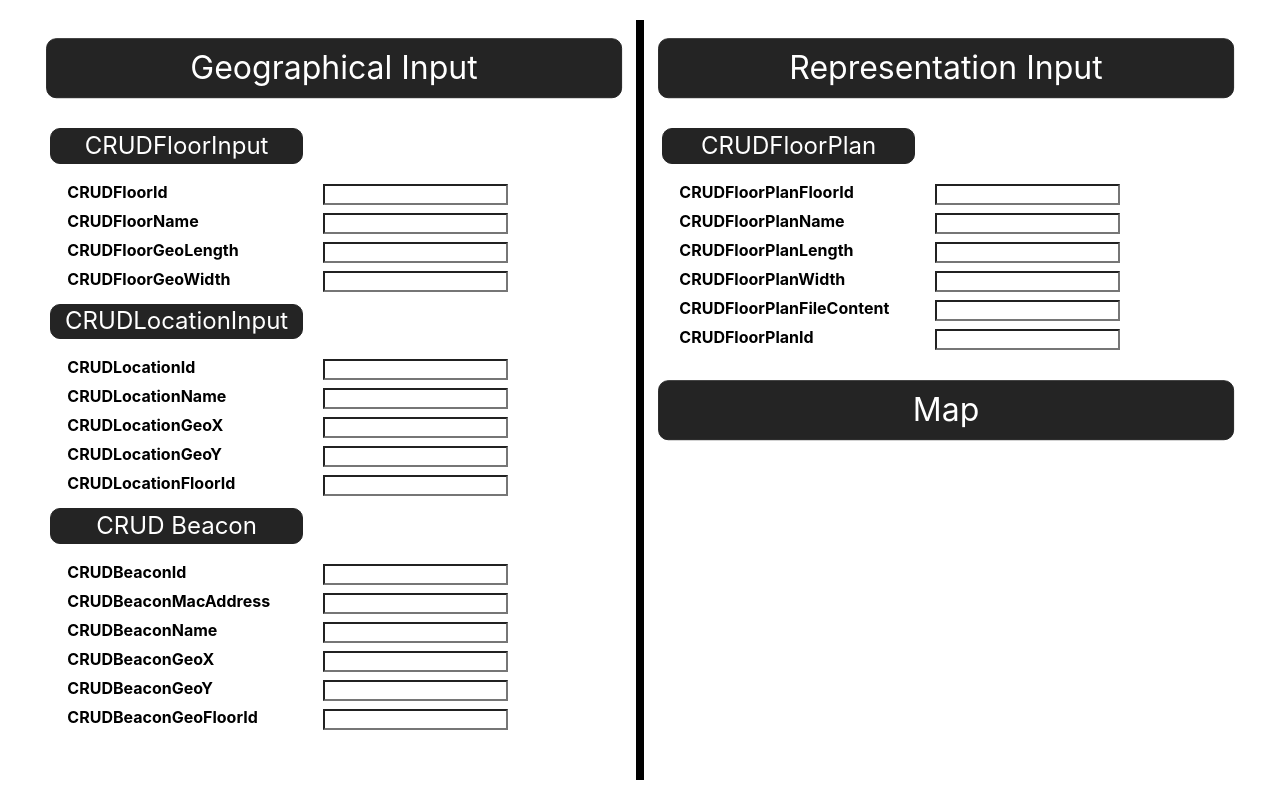
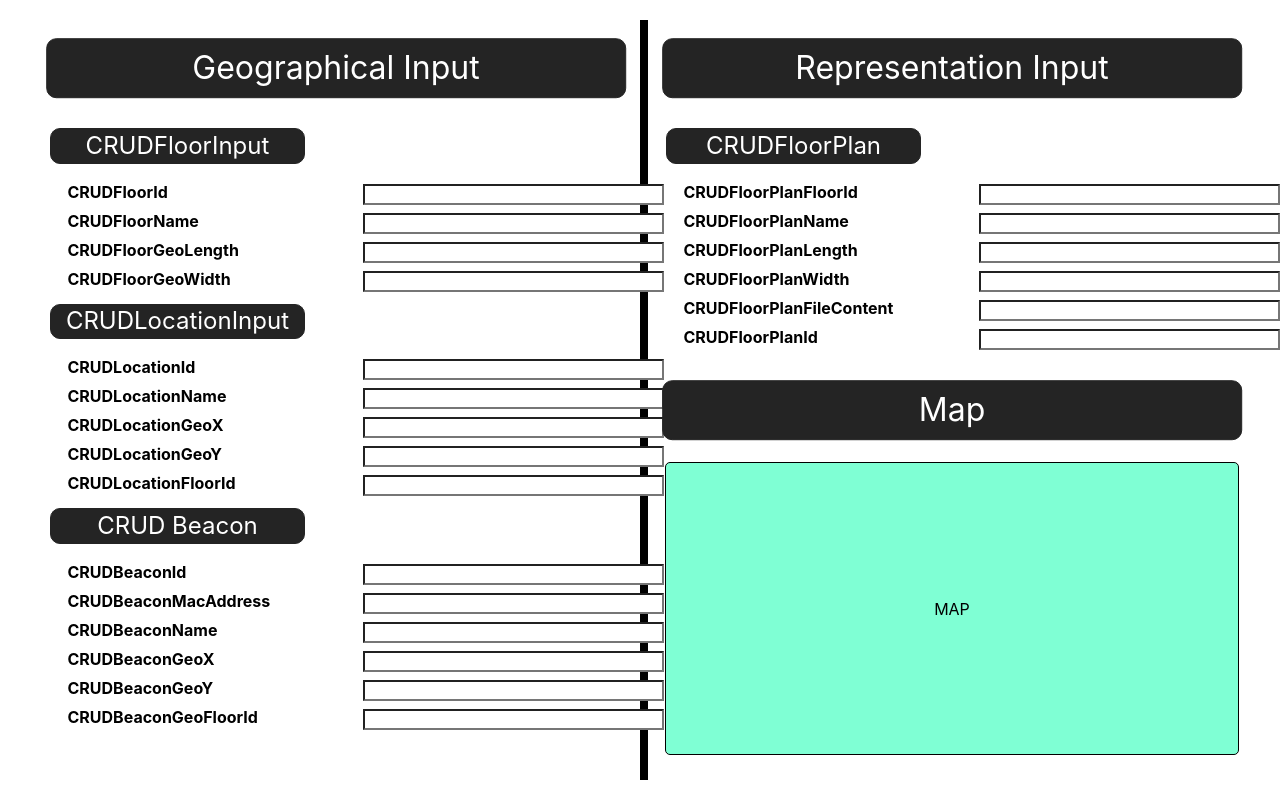
Before and after one commit to juntthanat/IPS_Config_Page, a React (Vite) app: page / in a window 1280 px wide. Built offline with nearby package versions, Linux system fonts and the light colour scheme.

Commit message:
feat:mao

```diff
--- a/src/App.css
+++ b/src/App.css
@@ -27,3 +27,11 @@
   height: 55%;
   width: 100%;
 }
+#main-config-page-map-input-title{
+  height: 22%;
+  width: 100%;
+}
+#main-config-page-map-input-container{
+  height: 74%;
+  width: 100%;
+}
--- a/src/App.jsx
+++ b/src/App.jsx
@@ -23,8 +23,8 @@ function App() {
           {CRUDFloorPlanInput()}
         </div>
         <div id="main-config-page-map-input">
-          {TitleHeader("Map")}
-          {MapInput()}
+          <div id="main-config-page-map-input-title">{TitleHeader("Map")}</div>
+          <div id="main-config-page-map-input-container">{MapInput()}</div>
         </div>
       </div>
     </div>
--- a/src/component/input_style.css
+++ b/src/component/input_style.css
@@ -9,6 +9,10 @@
 }
 
 .input-name{
-    width: 16em;
+    width: 24em;
     font-weight: 700;
 }
+
+input{
+    width: 22em;
+}
--- a/src/representation/map/map_input.css
+++ b/src/representation/map/map_input.css
@@ -1,3 +1,21 @@
 #map-input-background{
+    height: 100%;
+    width: 100%;
 
+    display: flex;
+    justify-content: center;
+    align-items: center;
 }
+#map-input-container{
+    height: 94%;
+    width: 94%;
+
+    border: 1px black solid;
+    border-radius: 5px;
+
+    display: flex;
+    justify-content: center;
+    align-items: center;
+
+    background-color: aquamarine;
+}
--- a/src/representation/map/map_input.jsx
+++ b/src/representation/map/map_input.jsx
@@ -3,7 +3,9 @@ import "./map_input.css"
 export default function MapInput(){
     return (
         <div id="map-input-background">
-
+            <div id="map-input-container">
+                MAP
+            </div>
         </div>
     )
 }
```
